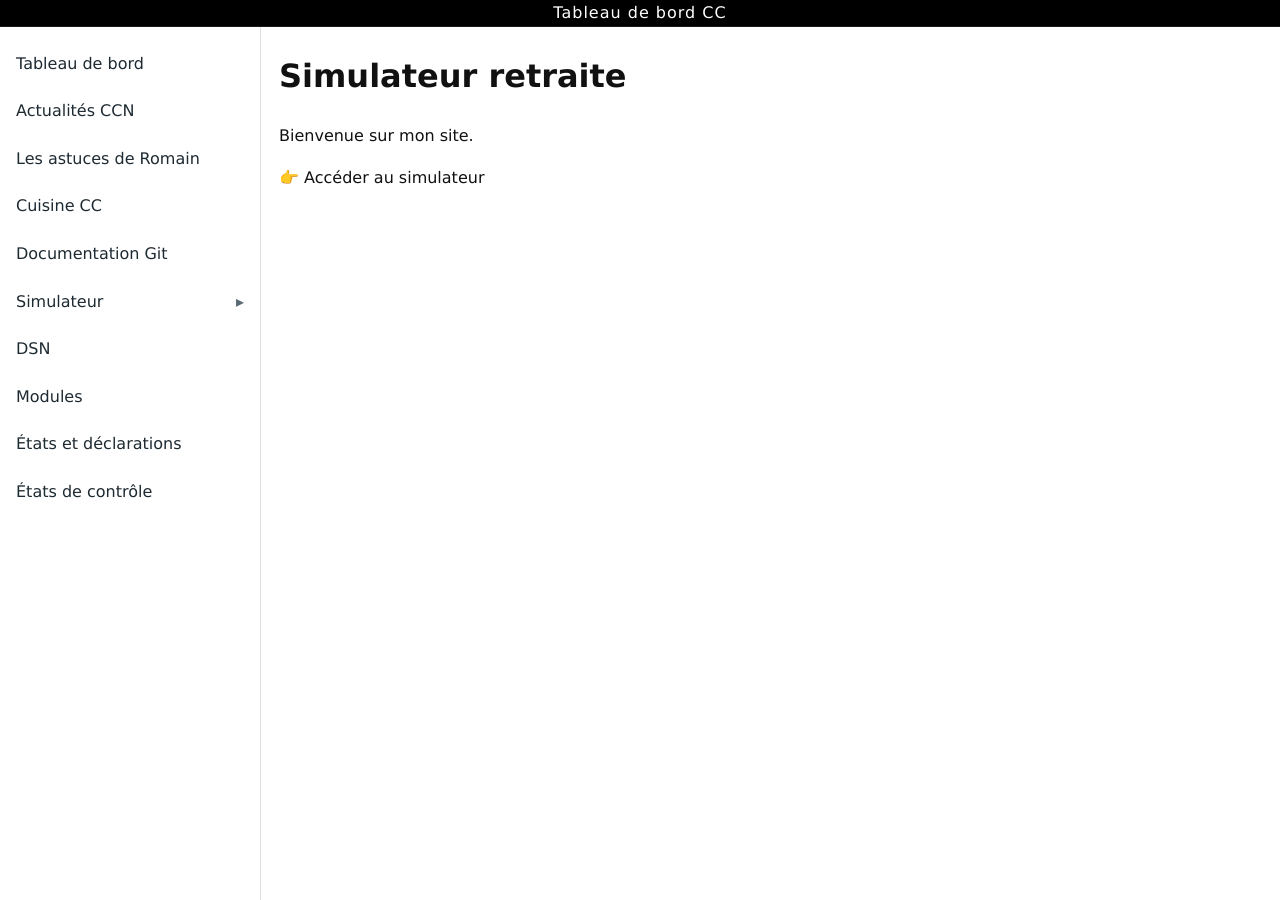
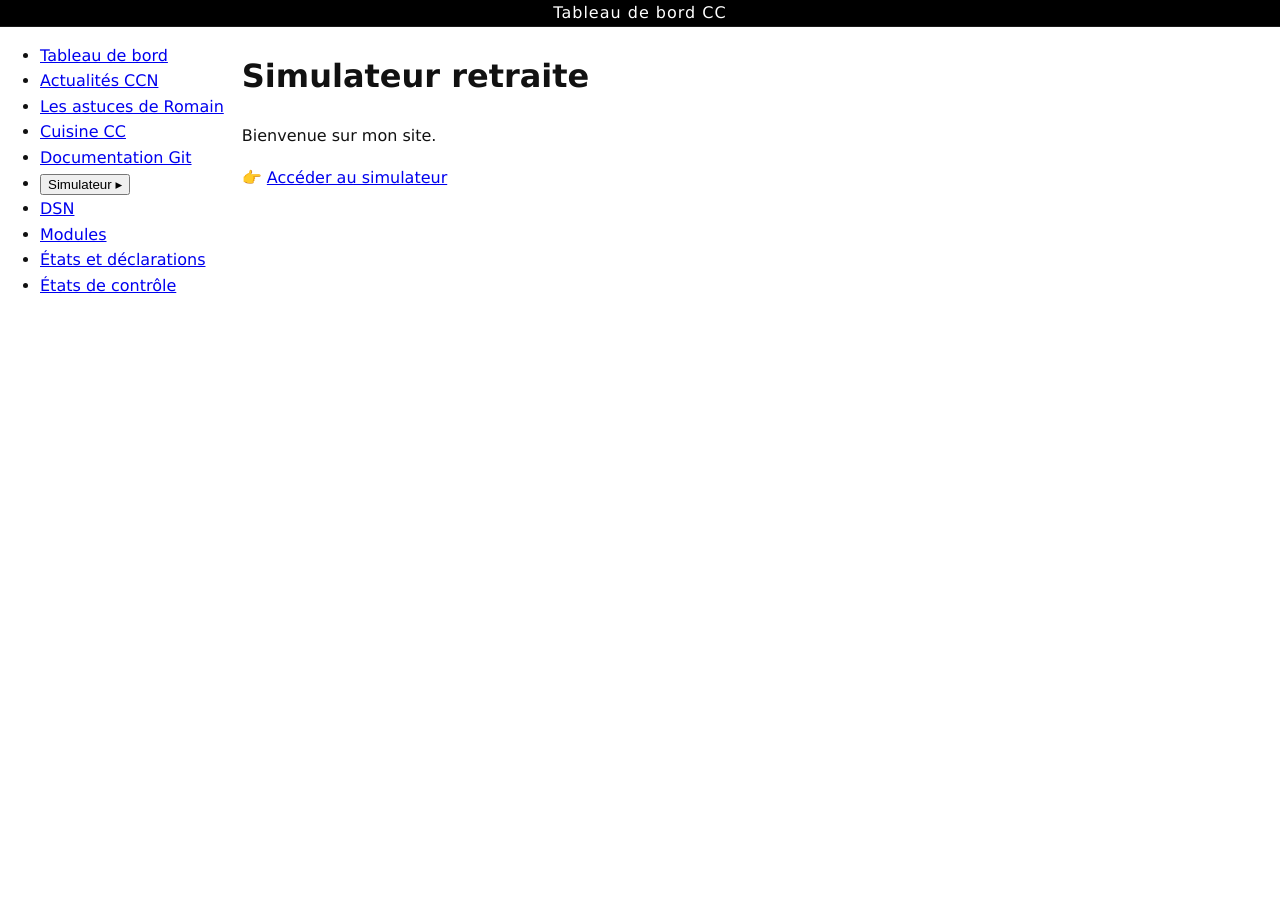
Before and after one commit to Romain-Borie/bibliotheque_CC.com, a Jekyll site: the page built from index.md, in a window 1280 px wide and 900 px high. Built offline with Jekyll 4.4.1, drawn with Linux system fonts in a browser that asks for light colours.

Commit message:
Update sidebar.css

```diff
--- a/assets/css/sidebar.css
+++ b/assets/css/sidebar.css
@@ -1,111 +1,15 @@
-/* assets/css/sidebar.css – Styles du menu + panneau */
-:root{
-  --brand:#1f8f4e; --brand-dark:#17603a; --text:#1e2a32; --muted:#5a6a72;
-  --surface:#ffffff; --surface-2:#f3f6f8; --hover:#f4f4f4; --flyout-hover:#e8eef2; --border:#e0e0e0;
-}
-
-/* Reset liens */
-a{ color:inherit; text-decoration:none; }
-a:visited{ color:inherit; }
-a:hover{ text-decoration:none; }
-
-/* Layout global attendu dans le layout */
-.app{ display:flex; min-height:100vh; }
-
-/* Sidebar */
-.sidebar{
-  width:260px; background:var(--surface); border-right:1px solid var(--border);
-  padding:12px 0; position:sticky; top:0; height:100vh;
-  overflow-y:auto; overflow-x:visible !important; /* laisse sortir le panneau à droite */
-}
-
-/* Zone de contenu */
-.content{ flex:1; padding:24px; }
-
-/* Menu */
-.menu{ list-style:none; margin:0; padding:0; }
-.menu li{ margin:2px 0; overflow:hidden; box-sizing:border-box; }
-.menu li.has-flyout{ overflow:visible; } /* nécessaire pour le panneau */
-
-.item, .group-trigger{
-  display:flex; align-items:center; gap:12px; width:100%;
-  padding:10px 16px; border-left:4px solid transparent;
-  background:transparent; color:var(--text); cursor:pointer;
-  text-align:left; border:0; font:inherit;
-}
-.item:hover, .group-trigger:hover{ background:var(--hover); }
-.item.active{ background:var(--brand); color:#fff; border-left-color:#156d3b; font-weight:600; }
-
-.icon{ width:18px; height:18px; flex:0 0 18px; display:inline-block; color:var(--muted); }
-.label{ flex:1; }
-.chevron{ margin-left:auto; color:var(--muted); }
-li.has-flyout.open > .group-trigger .chevron{ transform:rotate(90deg); }
-
-/* Panneau 2 colonnes à droite */
-li.has-flyout{ position:relative; }
-li.has-flyout > .expandedMenu{
-  position:absolute; top:0; left:calc(100% - 2px);
-  width:520px; background:var(--surface); border:1px solid var(--border); border-radius:8px;
-  box-shadow:0 10px 24px rgba(0,0,0,.12); display:none; z-index:3000; overflow:hidden;
-}
-li.has-flyout.open > .expandedMenu{ display:block; }
-
-.expandedMenu{ display:grid; grid-template-columns:repeat(2, minmax(0,1fr)); }
-.expandedMenu .subMenuTitle{
-  background:var(--brand-dark); color:#fff; padding:16px; display:flex; align-items:center; font-weight:700; min-width:0;
-}
-.expandedMenu > div:not(.subMenuTitle){
-  background:var(--surface-2); padding:16px; border-left:1px solid var(--border); min-width:0;
-}
-
-.expandedMenu a.depth0{
-  display:flex; align-items:center; gap:10px; padding:8px 0; color:var(--text); border-left:3px solid transparent;
-}
-.expandedMenu a.depth0:hover{ background:transparent; }
-.expandedMenu a.depth0.active, .expandedMenu a.depth0[aria-current="page"]{ color:var(--brand); font-weight:600; }
-
-/* Responsive */
-@media (max-width:700px){
-  .app{ flex-direction:column; }
-  .sidebar{ width:100%; position:static; height:auto; }
-  li.has-flyout > .expandedMenu{ position:static; width:auto; border:0; box-shadow:none; margin-left:20px; display:block; }
-  .expandedMenu{ grid-template-columns:1fr; }
-  .expandedMenu > div:not(.subMenuTitle){ border-left:0; }
-}
-
 /* Sous-menu caché par défaut */
 .sidebar .has-flyout .expandedMenu {
   display: none;
   padding: 8px 12px 10px;
 }
 
-/* Variante accessible : on affiche quand aria-expanded="true" sur le bouton */
+/* Afficher quand aria-expanded="true" sur le bouton */
 .sidebar .has-flyout .group-trigger[aria-expanded="true"] + .expandedMenu {
   display: block;
 }
 
-/* (Option) Si tu préfères une classe "open" sur le <li> parent */
+/* Ou via la classe .open sur <li> (le JS met les deux) */
 .sidebar .has-flyout.open .expandedMenu {
   display: block;
 }
-
-/* Petite rotation du chevron quand ouvert */
-.sidebar .has-flyout .group-trigger .chevron {
-  display: inline-block;
-  transition: transform 0.15s ease-in-out;
-}
-.sidebar .has-flyout .group-trigger[aria-expanded="true"] .chevron,
-.sidebar .has-flyout.open .group-trigger .chevron {
-  transform: rotate(90deg);
-}
-
-/* Style du sous-menu (exemple) */
-.sidebar .expandedMenu .subMenuTitle {
-  font-size: 0.9rem;
-  font-weight: 600;
-  margin: 4px 0 6px;
-}
-.sidebar .expandedMenu a.depth0 {
-  display: block;
-  padding: 6px 0;
-}
```
